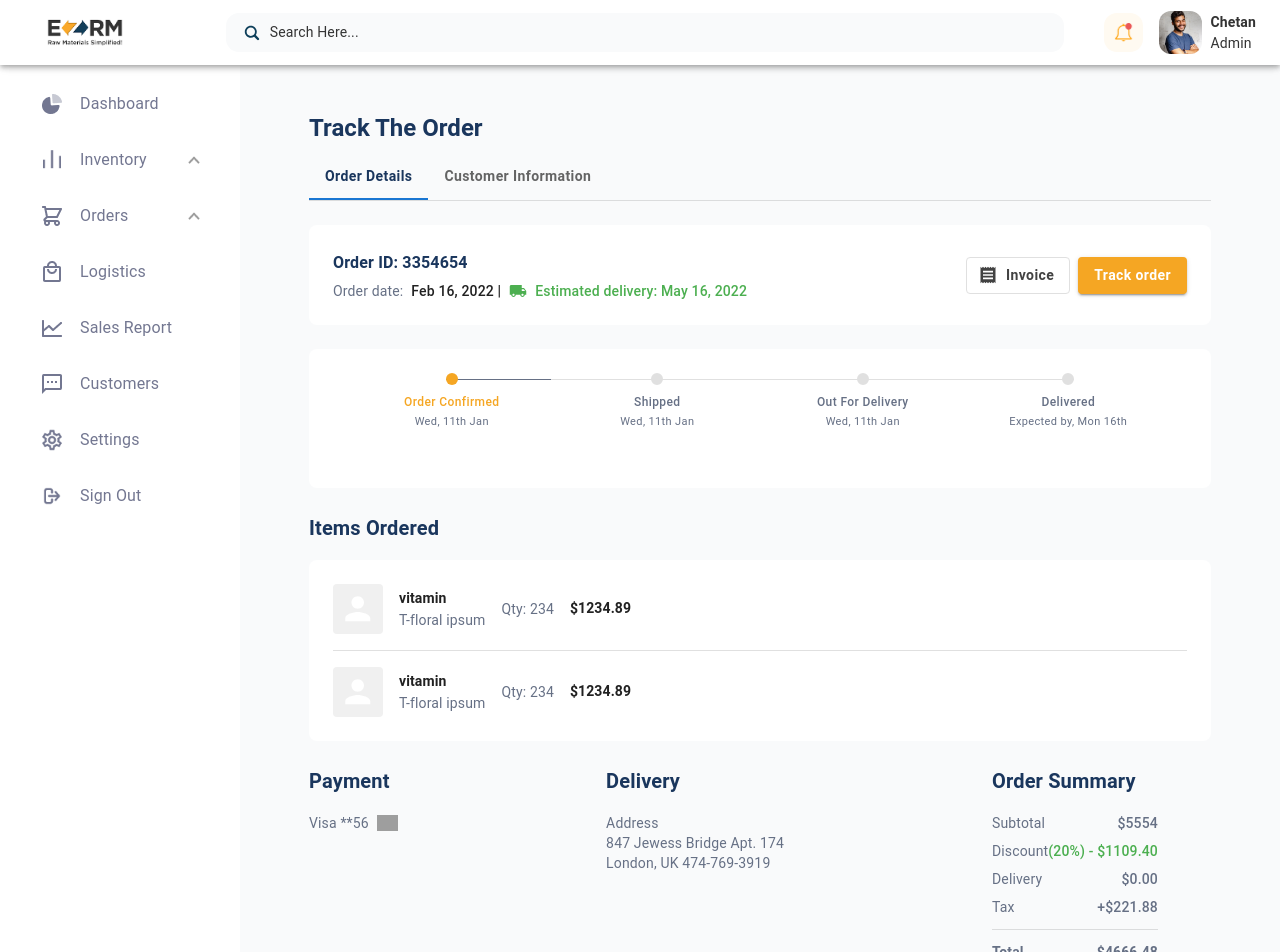
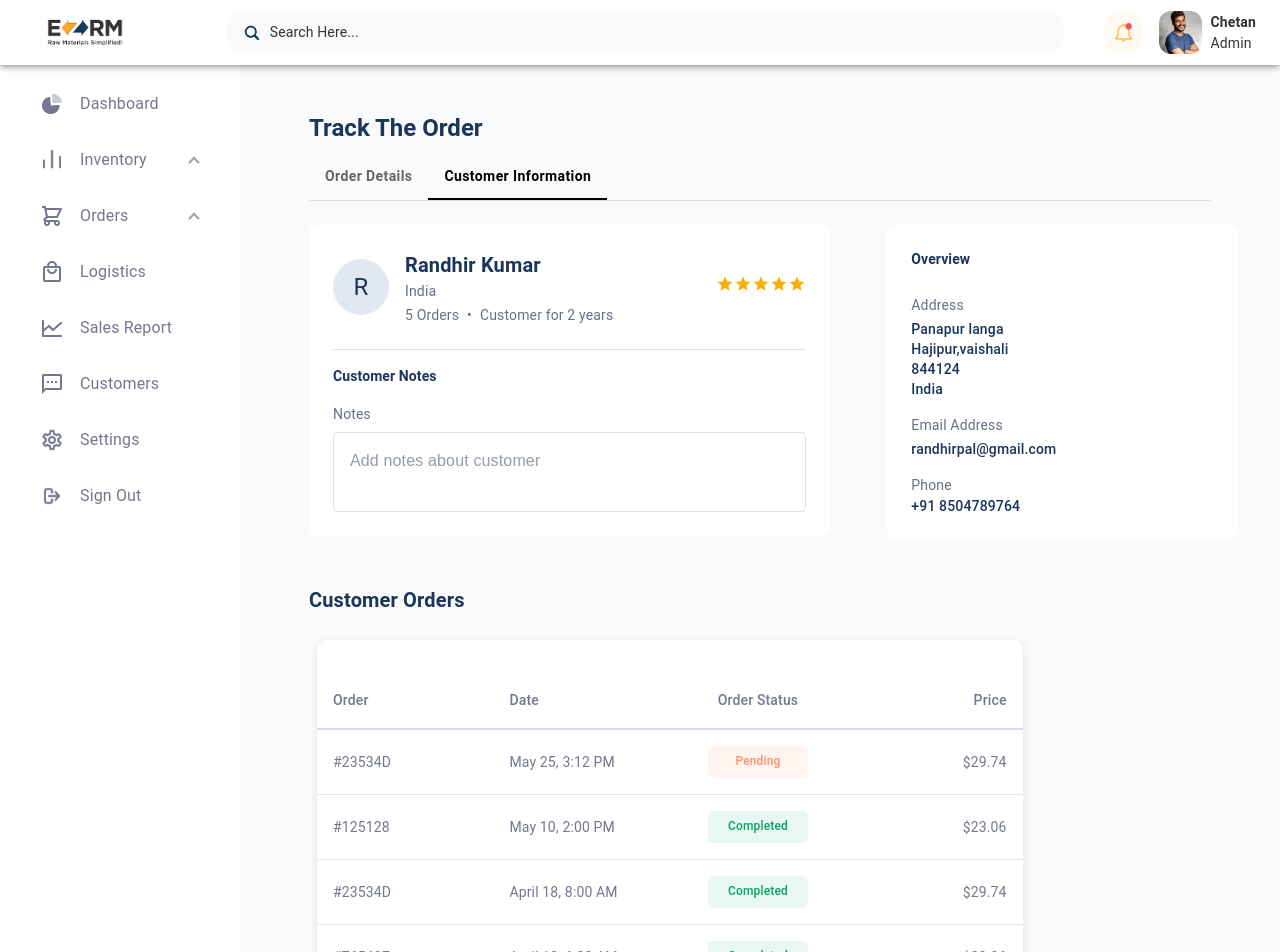
Before and after one commit to Ketan281/ezrm-ui, a Next.js app: page /admin/order/orders/detail/1 in a window 1280 px wide. Shown: the top 952 px of the page. Built offline with nearby package versions, Linux system fonts and the light colour scheme; grey boxes are pictures that could not be loaded.

Commit message:
saved changes

```diff
--- a/src/app/admin/order/orders/detail/[id]/page.tsx
+++ b/src/app/admin/order/orders/detail/[id]/page.tsx
@@ -1,9 +1,9 @@
 "use client"
 
 import React from "react"
-import { Box, Typography, Tabs, Tab, Paper, Button, Divider, Grid, styled, Avatar } from "@mui/material"
-import { LocalShipping, Receipt } from "@mui/icons-material"
-
+import { Box, Typography, Tabs, Tab, Paper, Button, Divider, Grid, styled, Avatar, Rating } from "@mui/material"
+import { LocalShipping, Receipt, NoteAlt } from "@mui/icons-material"
+import { TableColumn, TableRowData,TableComponent } from '../../../../../../components/TableComponent';
 // Custom styled components
 const StyledTab = styled(Tab)({
   textTransform: "none",
@@ -12,7 +12,7 @@ const StyledTab = styled(Tab)({
   minWidth: "unset",
   padding: "12px 16px",
   "&.Mui-selected": {
-    color: "#1a365d",
+    color: "#000000",
     fontWeight: 700,
   },
 })
@@ -33,12 +33,64 @@ interface OrderTrackingProps {
 }
 
 export default function OrderTracking({ orderId = "3354654" }: OrderTrackingProps) {
-  const [tabValue, setTabValue] = React.useState(0)
+  const [tabValue, setTabValue] = React.useState(1) // Set to 1 for Customer Information tab to be active
 
   const handleTabChange = (event: React.SyntheticEvent, newValue: number) => {
     setTabValue(newValue)
   }
 
+  // Custom styles for the tabs indicator (the line under the active tab)
+  const tabsStyles = {
+    "& .MuiTabs-indicator": {
+      backgroundColor: tabValue === 0 ? "#1a365d" : "#000000",
+      height: tabValue === 0 ? "3px" : "2px",
+    }
+  }
+  // Add this inside your OrderTracking component, before the return statement
+  const orderColumns: TableColumn[] = [
+    { id: 'order', label: 'Order', width: '25%' },
+    { id: 'date', label: 'Date', width: '25%' },
+    { id: 'status', label: 'Order Status', width: '25%', align: 'center', type: 'status' },
+    { id: 'price', label: 'Price', width: '25%', align: 'right' },
+  ];
+
+  const orderData: TableRowData[] = [
+    {
+      id: '1',
+      order: '#23534D',
+      date: 'May 25, 3:12 PM',
+      status: 'Pending',
+      price: '$29.74'
+    },
+    {
+      id: '2',
+      order: '#125128',
+      date: 'May 10, 2:00 PM',
+      status: 'Completed',
+      price: '$23.06'
+    },
+    {
+      id: '3',
+      order: '#23534D',
+      date: 'April 18, 8:00 AM',
+      status: 'Completed',
+      price: '$29.74'
+    },
+    {
+      id: '4',
+      order: '#76543E',
+      date: 'April 12, 6:00 AM',
+      status: 'Completed',
+      price: '$23.06'
+    },
+    {
+      id: '5',
+      order: '#51323C',
+      date: 'April 10, 4:12 PM',
+      status: 'Completed',
+      price: '$23.06'
+    },
+  ];
   return (
     <Box sx={{ maxWidth: 950, margin: "0 auto", p: 3, bgcolor: "#f9fafb" }}>
       <Typography variant="h5" fontWeight="700" color="#1a365d" gutterBottom>
@@ -46,12 +98,20 @@ export default function OrderTracking({ orderId = "3354654" }: OrderTrackingProp
       </Typography>
 
       <Box sx={{ borderBottom: 1, borderColor: "divider", mb: 3 }}>
-        <Tabs value={tabValue} onChange={handleTabChange} aria-label="order tracking tabs">
+        <Tabs
+          value={tabValue}
+          onChange={handleTabChange}
+          aria-label="order tracking tabs"
+          sx={tabsStyles}
+        >
           <StyledTab label="Order Details" />
           <StyledTab label="Customer Information" />
         </Tabs>
       </Box>
 
+      {tabValue === 0 ? (
+        // Order Details Tab Content
+        <>
           <Paper elevation={0} sx={{ p: 3, mb: 3, borderRadius: 2 }}>
             <Grid container justifyContent="space-between" alignItems="center">
               <Grid>
@@ -105,7 +165,7 @@ export default function OrderTracking({ orderId = "3354654" }: OrderTrackingProp
             </Grid>
           </Paper>
 
-      <Paper elevation={0} sx={{ p: 3, mb: 3, borderRadius: 2, bgcolor: "white" }}>
+          <Paper elevation={0} sx={{ p: 3, mb: 0, borderRadius: 2, bgcolor: "transparent" }}>
             <Box sx={{ position: "relative", width: "100%", mb: 4, px: 2 }}>
               {/* Progress lines */}
               <Box
@@ -241,17 +301,17 @@ export default function OrderTracking({ orderId = "3354654" }: OrderTrackingProp
           <Paper elevation={0} sx={{ p: 3, mb: 3, borderRadius: 2 }}>
             {[1, 2].map((item, index) => (
               <React.Fragment key={index}>
-            <Grid container spacing={2} alignItems="center">
-              <Grid>
+                <Grid container spacing={28} alignItems="center">
+                  <Grid display={"flex"} alignItems={"center"} gap={3}>
                     <Avatar variant="rounded" sx={{ width: 50, height: 50, bgcolor: "#f0f0f0" }} />
-              </Grid>
-              <Grid>
+                    <Box>
                       <Typography variant="subtitle2" fontWeight="700">
                         vitamin
                       </Typography>
                       <Typography variant="body2" color="rgba(102, 112, 133, 1)">
                         T-floral ipsum
                       </Typography>
+                    </Box>
                   </Grid>
                   <Grid>
                     <Typography variant="body2" color="rgba(102, 112, 133, 1)">
@@ -267,9 +327,7 @@ export default function OrderTracking({ orderId = "3354654" }: OrderTrackingProp
                 {index < 1 && <Divider sx={{ my: 2 }} />}
               </React.Fragment>
             ))}
-      </Paper>
-
-      <Grid container spacing={26} sx={{ mt: 2 }}>
+            <Grid container spacing={14} sx={{ mt: 5 }}>
               <Grid>
                 <Box>
                   <Typography variant="h6" fontWeight="700" color="#1a365d" sx={{ mb: 2 }}>
@@ -279,7 +337,7 @@ export default function OrderTracking({ orderId = "3354654" }: OrderTrackingProp
                     <Typography variant="body2" color="rgba(102, 112, 133, 1)">
                       Visa **56
                     </Typography>
-              <Box component="img" src="/placeholder.svg?height=30&width=80" alt="Visa" sx={{ height: 16 }} />
+                    <Box component="img" src="/visa.png?height=30&width=80" alt="Visa" sx={{ height: 16 }} />
                   </Box>
                 </Box>
               </Grid>
@@ -301,12 +359,12 @@ export default function OrderTracking({ orderId = "3354654" }: OrderTrackingProp
                 </Box>
               </Grid>
 
-        <Grid>
+              <Grid width={"35%"}>
                 <Typography variant="h6" fontWeight="700" color="#1a365d" sx={{ mb: 2 }}>
                   Order Summary
                 </Typography>
                 <Box>
-            <Box sx={{ display: "flex", justifyContent: "space-between", mb: 1 }}>
+                  <Box sx={{ display: "flex", justifyContent: "space-between", mb: 2 }}>
                     <Typography variant="body2" color="rgba(102, 112, 133, 1)">
                       Subtotal
                     </Typography>
@@ -315,7 +373,7 @@ export default function OrderTracking({ orderId = "3354654" }: OrderTrackingProp
                     </Typography>
                   </Box>
 
-            <Box sx={{ display: "flex", justifyContent: "space-between", mb: 1 }}>
+                  <Box sx={{ display: "flex", justifyContent: "space-between", mb: 2 }}>
                     <Typography variant="body2" color="rgba(102, 112, 133, 1)">
                       Discount
                     </Typography>
@@ -324,7 +382,7 @@ export default function OrderTracking({ orderId = "3354654" }: OrderTrackingProp
                     </Typography>
                   </Box>
 
-            <Box sx={{ display: "flex", justifyContent: "space-between", mb: 1 }}>
+                  <Box sx={{ display: "flex", justifyContent: "space-between", mb: 2 }}>
                     <Typography variant="body2" color="rgba(102, 112, 133, 1)">
                       Delivery
                     </Typography>
@@ -333,7 +391,7 @@ export default function OrderTracking({ orderId = "3354654" }: OrderTrackingProp
                     </Typography>
                   </Box>
 
-            <Box sx={{ display: "flex", justifyContent: "space-between", mb: 1 }}>
+                  <Box sx={{ display: "flex", justifyContent: "space-between", mb: 2 }}>
                     <Typography variant="body2" color="rgba(102, 112, 133, 1)">
                       Tax
                     </Typography>
@@ -344,7 +402,7 @@ export default function OrderTracking({ orderId = "3354654" }: OrderTrackingProp
 
                   <Divider sx={{ my: 1.5 }} />
 
-            <Box sx={{ display: "flex", justifyContent: "space-between", mb: 1 }}>
+                  <Box sx={{ display: "flex", justifyContent: "space-between", mb: 2 }}>
                     <Typography variant="subtitle2" fontWeight="700" color="rgba(102, 112, 133, 1)">
                       Total
                     </Typography>
@@ -355,6 +413,128 @@ export default function OrderTracking({ orderId = "3354654" }: OrderTrackingProp
                 </Box>
               </Grid>
             </Grid>
+          </Paper>
+        </>
+      ) : (
+        // Customer Information Tab Content
+        <>
+          <Grid container spacing={13} >
+            <Grid>
+              <Paper elevation={0} sx={{ p: 3, mb: 3, borderRadius: 2, width: "120%" }}>
+                <Box sx={{ display: "flex", alignItems: "center", gap: 2, mb: 3 }}>
+                  <Avatar sx={{ bgcolor: "#E2E8F0", color: "#1a365d", width: 56, height: 56, fontSize: "24px" }}>
+                    R
+                  </Avatar>
+                  <Box>
+                    <Typography variant="h6" fontWeight="700" color="#1a365d">
+                      Randhir Kumar
+                    </Typography>
+                    <Typography variant="body2" color="rgba(102, 112, 133, 1)">
+                      India
+                    </Typography>
+                    <Box sx={{ display: "flex", alignItems: "center", gap: 1, mt: 0.5 }}>
+                      <Typography variant="body2" color="rgba(102, 112, 133, 1)">
+                        5 Orders
+                      </Typography>
+                      <Typography variant="body2" color="rgba(102, 112, 133, 1)">
+                        •
+                      </Typography>
+                      <Typography variant="body2" color="rgba(102, 112, 133, 1)">
+                        Customer for 2 years
+                      </Typography>
+                    </Box>
+                  </Box>
+                  <Box sx={{ ml: "auto" }}>
+                    <Rating name="read-only" value={5} readOnly size="small" />
+                  </Box>
+                </Box>
+
+                <Divider sx={{ my: 2 }} />
+
+                <Box sx={{ mt: 2 }}>
+                  <Typography variant="subtitle2" fontWeight="700" color="#1a365d" sx={{ mb: 2 }}>
+                    Customer Notes
+                  </Typography>
+                  <Typography variant="body2" color="rgba(102, 112, 133, 1)" sx={{ mb: 1 }}>
+                    Notes
+                  </Typography>
+                  <Paper
+                    variant="outlined"
+                    sx={{
+                      p: 2,
+                      borderColor: "#e0e0e0",
+                      borderRadius: 1,
+                      color: "rgba(102, 112, 133, 0.7)",
+                      minHeight: "80px"
+                    }}
+                  >
+                    Add notes about customer
+                  </Paper>
+                </Box>
+              </Paper>
+            </Grid>
+
+            <Grid>
+              <Paper elevation={0} sx={{ p: 3, mb: 2, borderRadius: 2, width: "150%", ml: 5 }}>
+                <Typography variant="subtitle2" fontWeight="700" color="#1a365d" sx={{ mb: 3 }}>
+                  Overview
+                </Typography>
+
+                <Box sx={{ mb: 2 }}>
+                  <Typography variant="body2" color="rgba(102, 112, 133, 1)" sx={{ mb: 0.5 }}>
+                    Address
+                  </Typography>
+                  <Typography variant="body2" fontWeight="500" color="#1a365d">
+                    Panapur langa
+                  </Typography>
+                  <Typography variant="body2" fontWeight="500" color="#1a365d">
+                    Hajipur,vaishali
+                  </Typography>
+                  <Typography variant="body2" fontWeight="500" color="#1a365d">
+                    844124
+                  </Typography>
+                  <Typography variant="body2" fontWeight="500" color="#1a365d">
+                    India
+                  </Typography>
+                </Box>
+
+                <Box sx={{ mb: 2 }}>
+                  <Typography variant="body2" color="rgba(102, 112, 133, 1)" sx={{ mb: 0.5 }}>
+                    Email Address
+                  </Typography>
+                  <Typography variant="body2" fontWeight="500" color="#1a365d">
+                    randhirpal@gmail.com
+                  </Typography>
+                </Box>
+
+                <Box>
+                  <Typography variant="body2" color="rgba(102, 112, 133, 1)" sx={{ mb: 0 }}>
+                    Phone
+                  </Typography>
+                  <Typography variant="body2" fontWeight="500" color="#1a365d">
+                    +91 8504789764
+                  </Typography>
+                </Box>
+              </Paper>
+            </Grid>
+            <Grid mt={-10} width={"80%"}>
+              <Box >
+                <Typography variant="h6" fontWeight="700" color="#1a365d" sx={{ mb: 2 }}>
+                  Customer Orders
+                </Typography>
+                <TableComponent
+                  columns={orderColumns}
+                  data={orderData}
+                  totalResults={orderData.length}
+                  showCheckboxes={false}
+                  showHeader={true}
+                  rowsPerPage={10}
+                />
+              </Box>
+            </Grid>
+          </Grid>
+        </>
+      )}
     </Box>
   )
 }
--- a/src/components/TableComponent.tsx
+++ b/src/components/TableComponent.tsx
@@ -37,7 +37,7 @@ export interface TableColumn {
   type?: 'status' | 'link' | 'default';
 }
 
-interface TableRowData {
+export interface TableRowData {
   [key: string]: any;
   id: string;
 }
```
Also changed, not shown: public/visa.png (added). Lines whose indentation alone changed are shown as unchanged.
